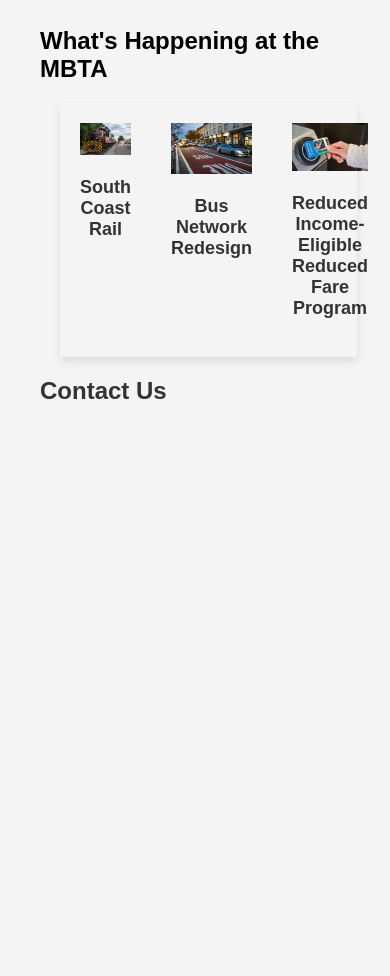
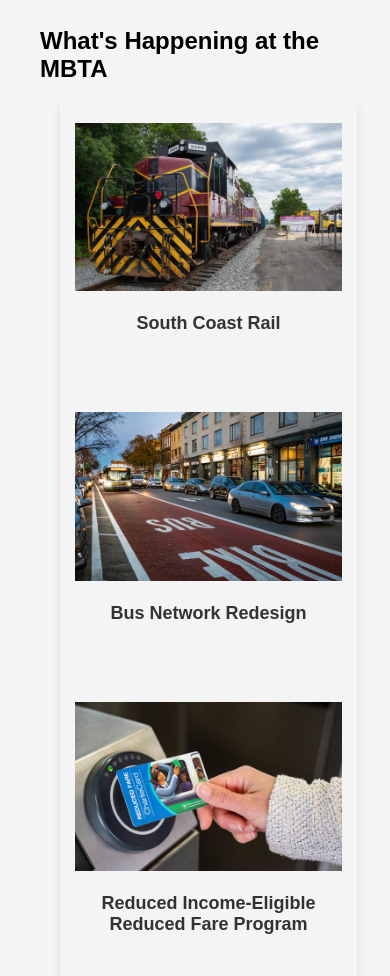
Before and after one commit to Stanford997/CS601-TermProject, a plain HTML site: page src/index.html in a window 390 px wide. Shown: the part 3118-4094 px from the top of the page. Before the commit the page ends 3543 px from the top, so only its background shows below. Drawn offline with Linux system fonts and the light colour scheme; no server answers.

Commit message:
bug fixed: mobile css

```diff
--- a/src/css/index_happening.css
+++ b/src/css/index_happening.css
@@ -37,3 +37,25 @@
 #Happening {
     margin-left: 20px;
 }
+
+@media (max-width: 768px) {
+    .News {
+        display: flex;
+        flex-direction: column;
+        align-items: center;
+    }
+
+    .New {
+        margin-bottom: 20px;
+        width: 90%;
+    }
+
+    .New img {
+        width: 100%;
+        height: auto;
+    }
+
+    .New h3 {
+        text-align: center;
+    }
+}
```
